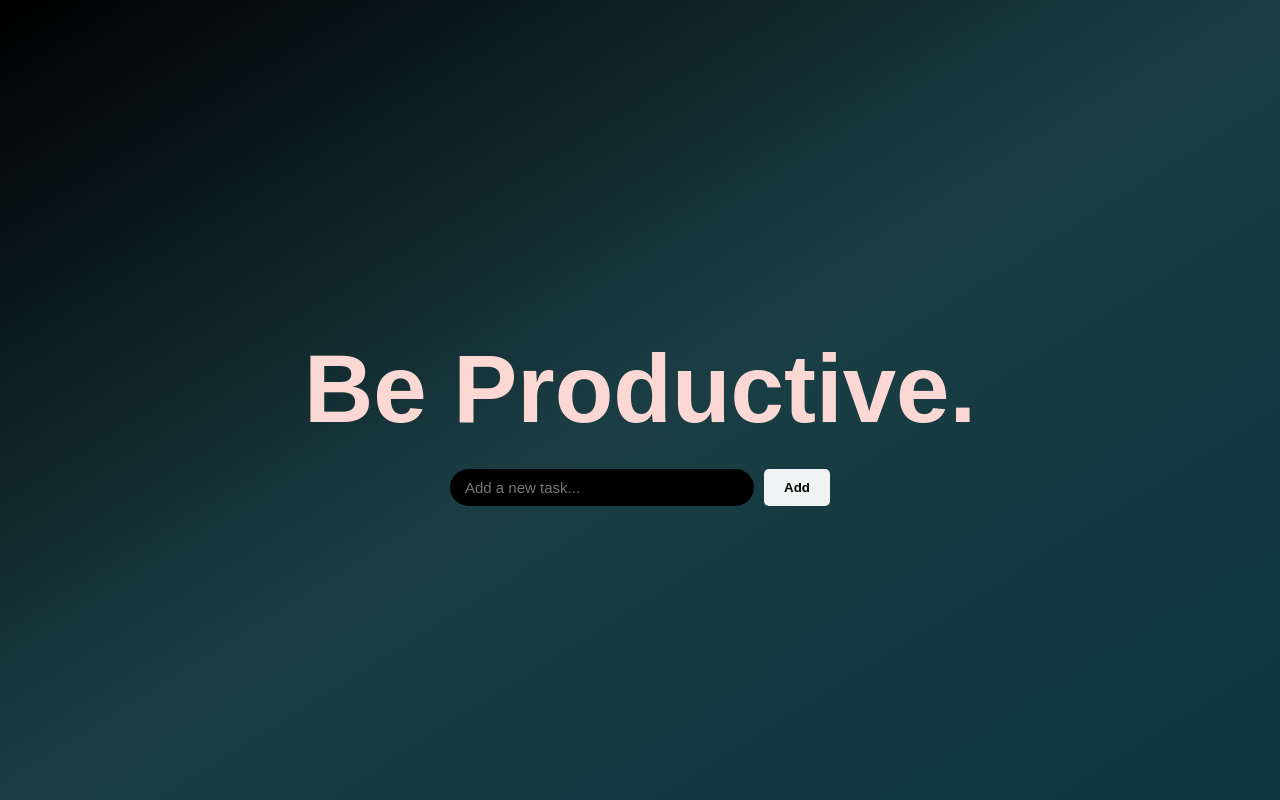
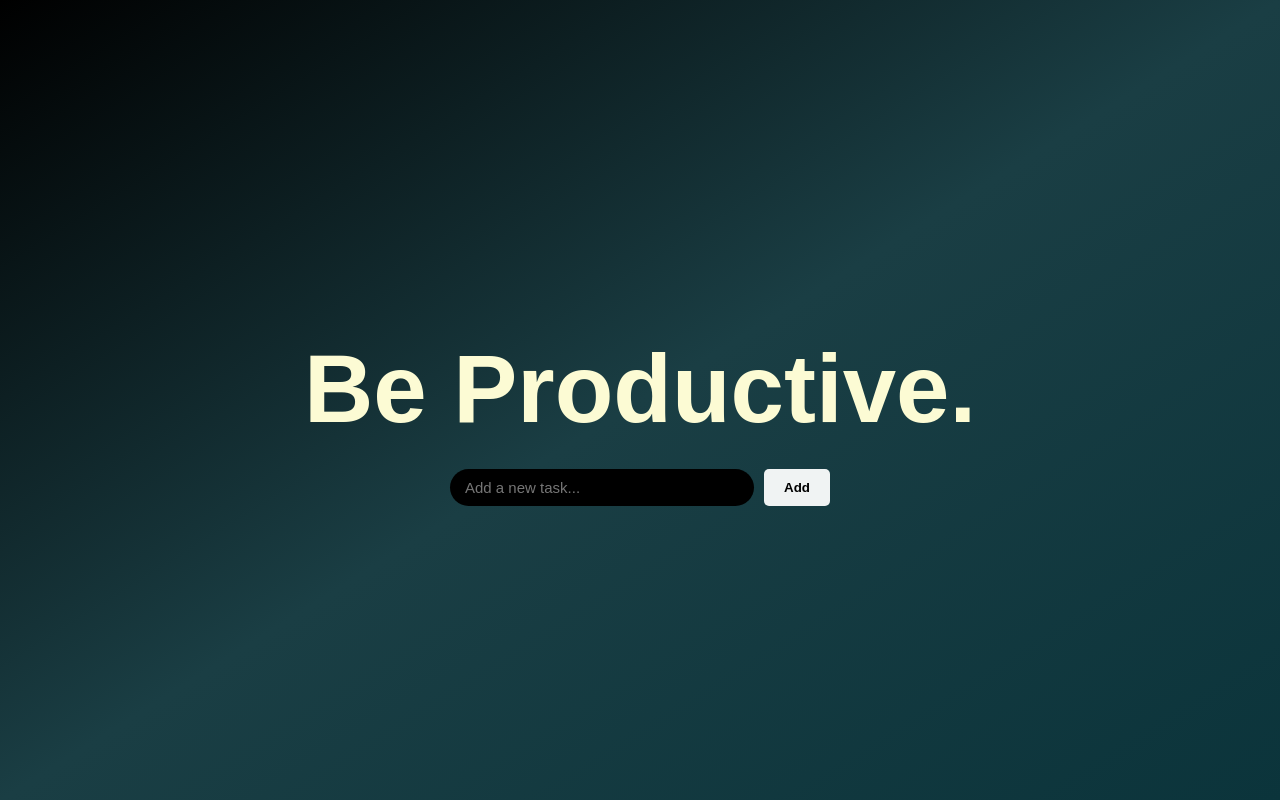
Before and after one commit to 1iph/to-do, a plain HTML site: page index.html in a window 1280 px wide. Drawn offline with Linux system fonts and the light colour scheme.

Commit message:
Update index.html

```diff
--- a/index.html
+++ b/index.html
@@ -28,7 +28,7 @@
       font-size: 6rem;
       font-weight: bold;
       margin-bottom: 20px;
-      color: #fcd8d4;
+      color: #fcfbd4
     }
 
     .input-section {
```
